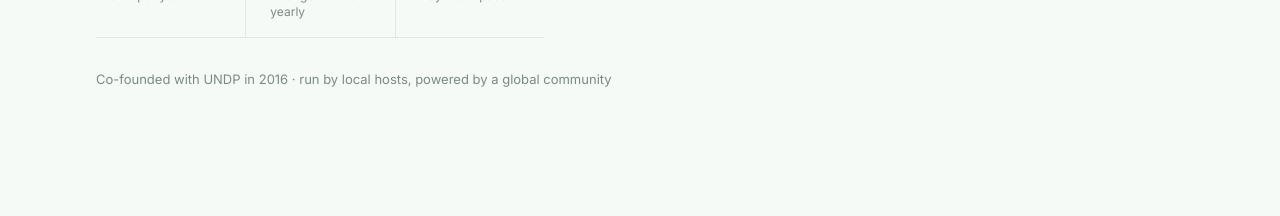
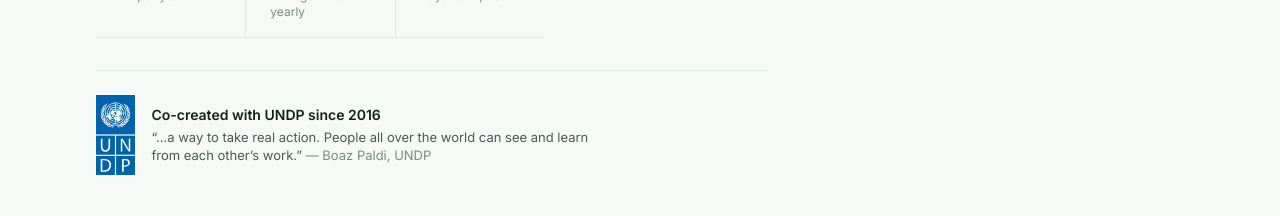
Before and after one commit to demadera39/global-goals-jam-community-platform-experience, a React (Vite) app: page / in a window 1280 px wide. Shown: the part 736-952 px from the top of the page. Built offline with nearby package versions, Linux system fonts and the light colour scheme; no server answers; the database is empty.

Commit message:
Hero: UNDP co-creation statement with logo and Boaz Paldi quote
Replace the plain trust line with the official UNDP logo, "Co-created with
UNDP since 2016" and a short Boaz Paldi quote; attribute the full quote in
the partnership card to him as well.

Co-Authored-By: Claude Opus 4.8

```diff
--- a/src/components/HeroSection.tsx
+++ b/src/components/HeroSection.tsx
@@ -113,11 +113,27 @@ export default function HeroSection() {
             ))}
           </dl>
 
-          {/* Trust line */}
-          <p className="ggj-rise mt-8 text-[13px] text-[#7d8a83]" style={{ animationDelay: '400ms' }}>
-            Co-founded with UNDP in 2016 · run by local hosts, powered by a
-            global community
-          </p>
+          {/* Co-creation with UNDP */}
+          <div
+            className="ggj-rise mt-8 flex items-center gap-4 border-t border-[#dfe9e2] pt-6"
+            style={{ animationDelay: '400ms' }}
+          >
+            <img
+              src="/undp-logo.svg"
+              alt="UNDP — United Nations Development Programme"
+              className="h-16 w-auto shrink-0 sm:h-20"
+            />
+            <div>
+              <p className="text-sm font-semibold text-[#14201a]">
+                Co-created with UNDP since 2016
+              </p>
+              <p className="mt-1 text-[13px] leading-snug text-[#4c5a52] max-w-md">
+                “…a way to take real action. People all over the world can see
+                and learn from each other’s work.”
+                <span className="text-[#7d8a83]"> — Boaz Paldi, UNDP</span>
+              </p>
+            </div>
+          </div>
         </div>
       </div>
     </section>
--- a/src/pages/HomePage.tsx
+++ b/src/pages/HomePage.tsx
@@ -346,7 +346,7 @@ export default function HomePage() {
             "Our partnership with Digital Society School in the Global Goals Jam
             facilitates a way to take real action. People all over the world can
             see and learn from each other's work, as well as create impact."
-            — UNDP &amp; Digital Society School
+            <footer className="mt-2 font-semibold text-[#14201a]">— Boaz Paldi, UNDP</footer>
           </blockquote>
         </div>
 
```
Also changed, not shown: public/undp-logo.svg (added).
